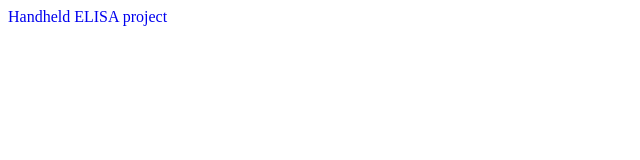
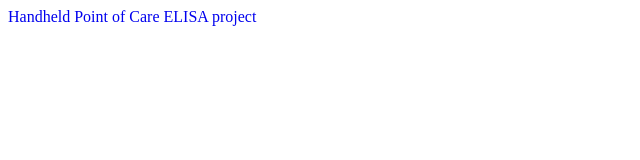
Before and after one commit to Knappen/Rushnano.github.io, a plain HTML site: page index.html in a window 1280 px wide. Shown: the whole page, without its empty margins (0-640 px from the left). Drawn offline with Linux system fonts and the light colour scheme.

Commit message:
Update index.html

```diff
--- a/index.html
+++ b/index.html
@@ -4,6 +4,6 @@
 	<title>Rushnano</title>
 	</head>
 	<body>
-		<a href="https://github.com/Rushnano/HandheldELISA" target="_blank" style="text-decoration: none">Handheld ELISA project</a><br>
+		<a href="https://github.com/Rushnano/HandheldELISA" target="_blank" style="text-decoration: none">Handheld Point of Care ELISA project</a><br>
 	</body>
 </html>
```
